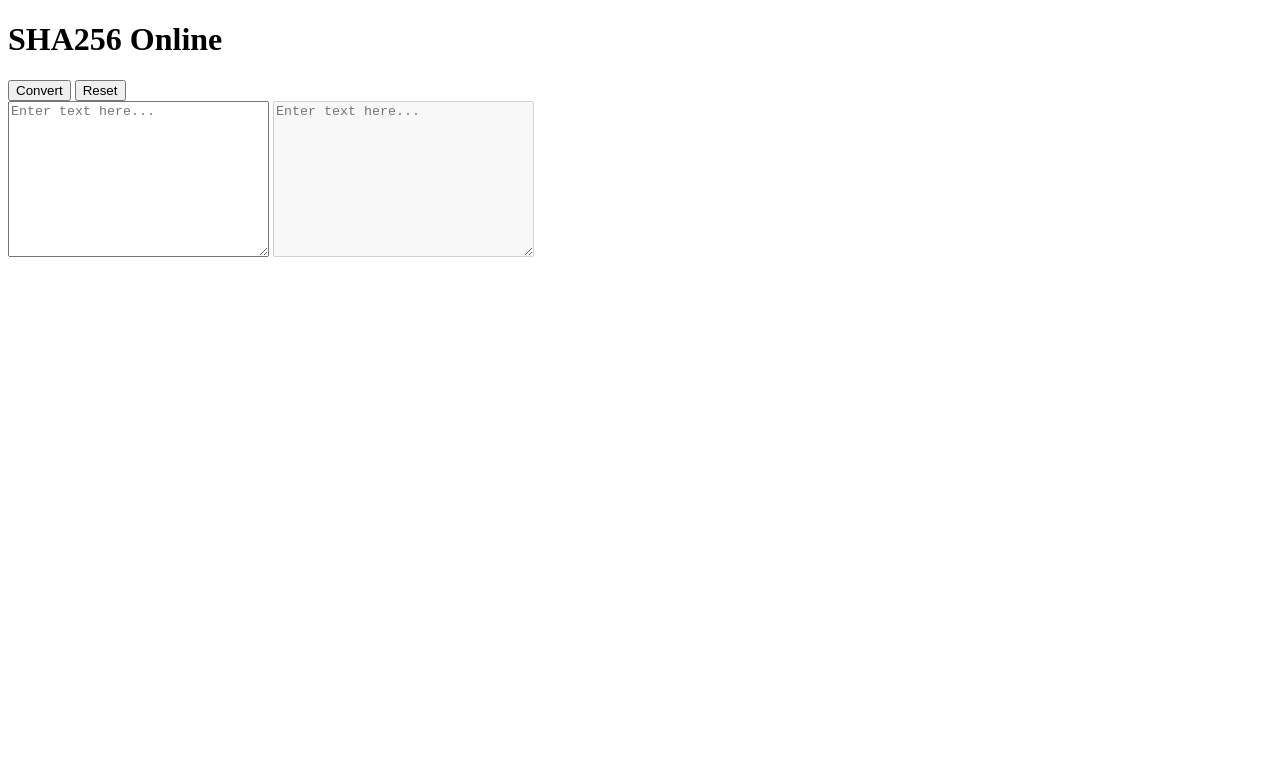
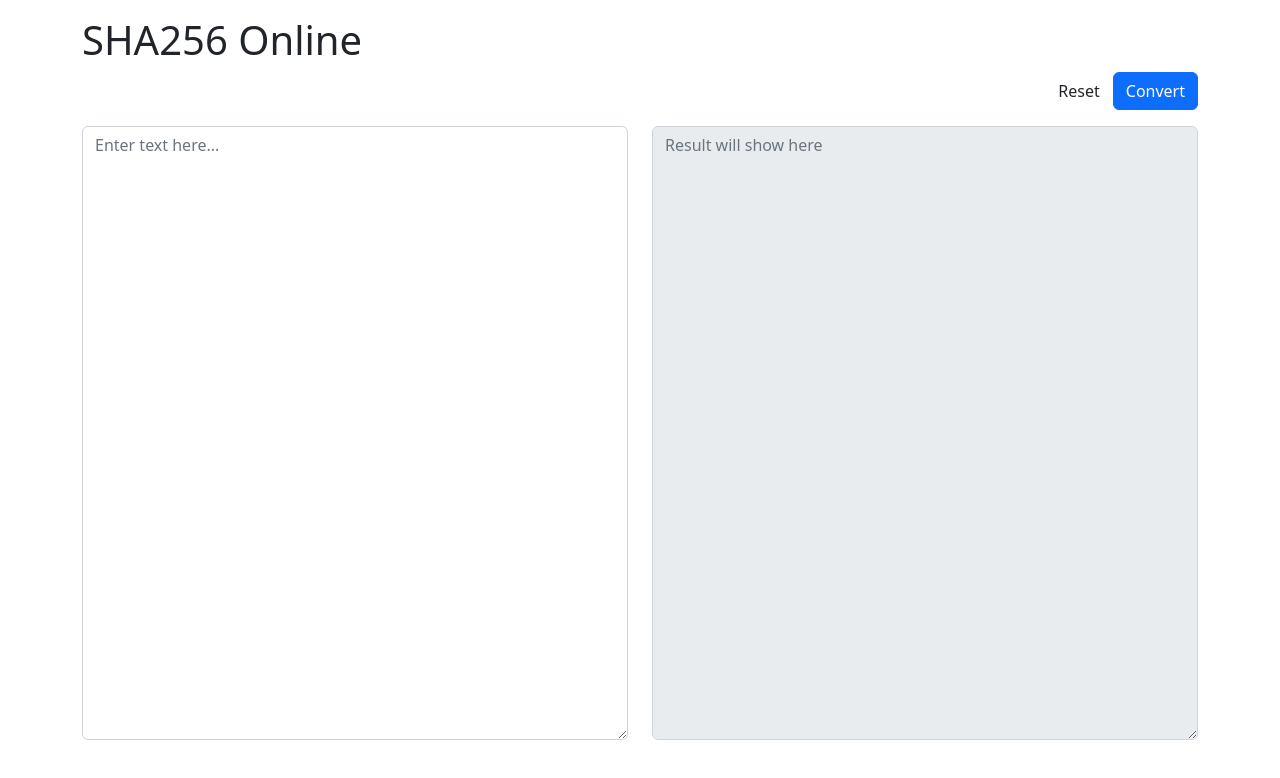
Before and after one commit to sunkibaek/sha256-online, a plain HTML site: page index.html in a window 1280 px wide. Drawn offline with nearby package versions, Linux system fonts and the light colour scheme.

Commit message:
Add styles using bootstrap

```diff
--- a/index.html
+++ b/index.html
@@ -3,23 +3,35 @@
 
 <head>
   <meta charset="UTF-8">
+  <meta name="viewport" content="width=device-width, initial-scale=1">
   <title>SHA256 Online</title>
-  <link rel="stylesheet" href="style.css">
+  <link href="https://cdn.jsdelivr.net/npm/bootstrap@5.2.3/dist/css/bootstrap.min.css" rel="stylesheet"
+    integrity="sha384-rbsA2VBKQhggwzxH7pPCaAqO46MgnOM80zW1RWuH61DGLwZJEdK2Kadq2F9CUG65" crossorigin="anonymous">
 </head>
 
 <body>
   <div class="container">
-    <h1>SHA256 Online</h1>
+    <h1 class="mt-3">SHA256 Online</h1>
 
-    <input type="submit" id="convert" value="Convert">
-    <input type="reset" id="reset" value="Reset">
+    <form>
+      <div class="col-auto mb-3 d-flex flex-row-reverse">
+        <input class="btn btn-primary" type="submit" id="convert" value="Convert">
+        <input class="btn" type="reset" id="reset" value="Reset">
+      </div>
 
-    <div>
-      <textarea name="source" id="source" cols="30" rows="10" placeholder="Enter text here..."></textarea>
+      <div class="row">
+        <div class="col">
+          <textarea class="form-control" name="source" id="source" rows="25"
+            placeholder="Enter text here..."></textarea>
+        </div>
 
-      <textarea disabled="disabled" name="target" id="target" cols="30" rows="10"
-        placeholder="Enter text here..."></textarea>
-    </div>
+        <div class="col">
+          <textarea class="form-control" disabled="disabled" name="target" id="target" rows="25"
+            placeholder="Result will show here"></textarea>
+        </div>
+      </div>
+
+    </form>
   </div>
 
   <script src="script.js"></script>
```
Also changed, not shown: style.css (deleted).
